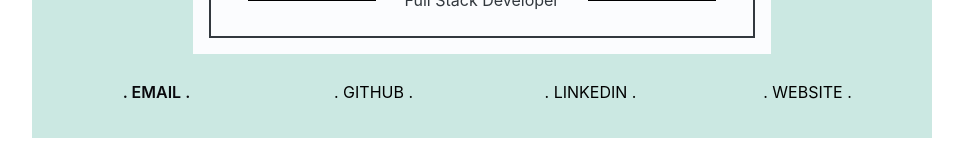
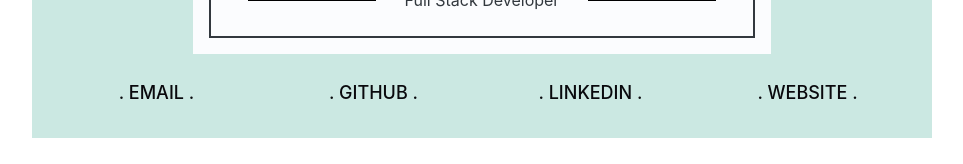
Before and after one commit to akselipalmer/resume-card, a React (Vite) app: page / in a window 1280 px wide. Shown: the part 178-342 px from the top of the page, without its empty margins (158-1121 px from the left). Built offline with nearby package versions, Linux system fonts and the light colour scheme.

Commit message:
updated font styles for links and mailto

```diff
--- a/src/Header Components/Contact.jsx
+++ b/src/Header Components/Contact.jsx
@@ -11,8 +11,10 @@ export default function Contact({ name, value }) {
         target="_blank"
         rel="noopener"
         sx={{
+          fontSize: 18,
+          fontWeight: 500,
           borderRadius: 0,
-          color: "black",
+          color: "#09090D",
           ":hover": { color: "white" },
         }}
       >
--- a/src/Header Components/Mailto.jsx
+++ b/src/Header Components/Mailto.jsx
@@ -29,7 +29,9 @@ export default function Mailto() {
           sx={{
             borderRadius: 0,
             color: "#09090D",
+            fontWeight: 500,
             ":hover": { color: "white" },
+            fontSize: 18,
           }}
         >
           . EMAIL .
```
